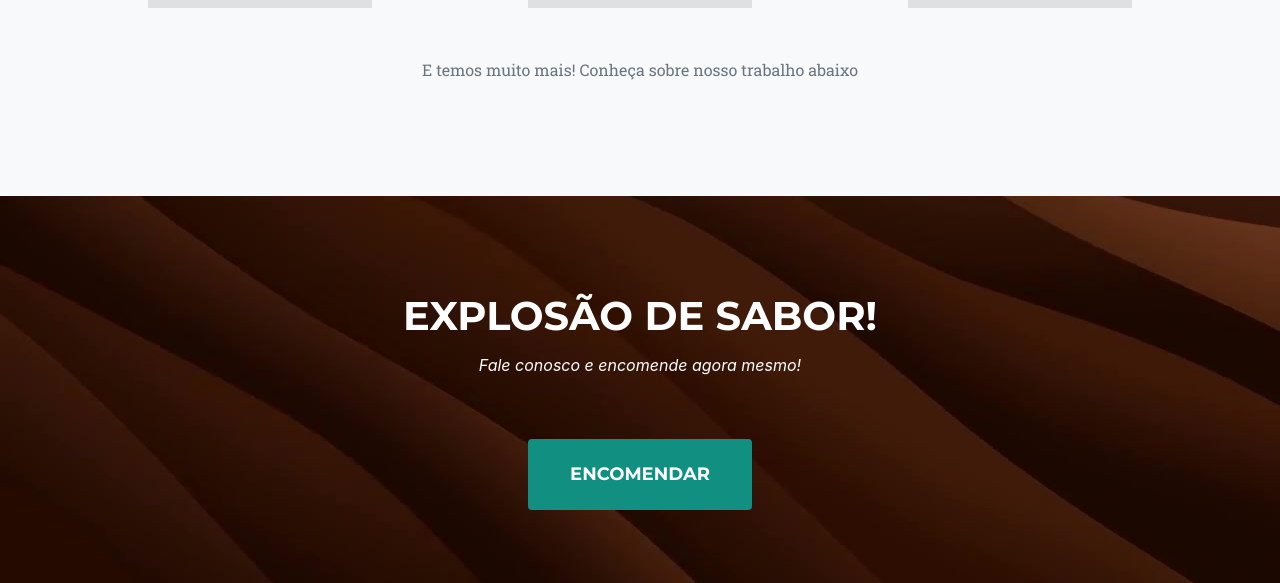
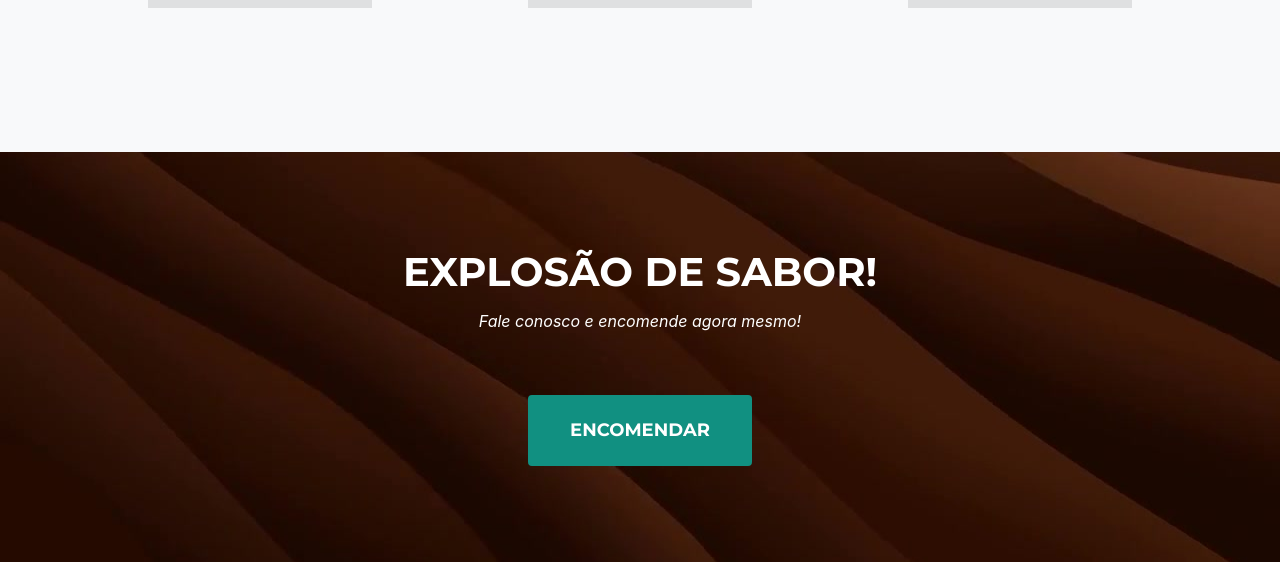
Before and after one commit to caseirinhosdahelo/site, a plain HTML site: page index.html in a window 1280 px wide. Shown: the part 2476-3059 px from the top of the page. Drawn offline with nearby package versions, Linux system fonts and the light colour scheme; a web font is replaced by a local one.

Commit message:
add site

```diff
--- a/index.html
+++ b/index.html
@@ -148,7 +148,6 @@
                     </div>
                 </div>
                 <div class="row">
-                    <div class="col-lg-8 mx-auto text-center"><p class="large text-muted">E temos muito mais! Conheça sobre nosso trabalho abaixo</p></div>
                 </div>
             </div>
         </section>
```
